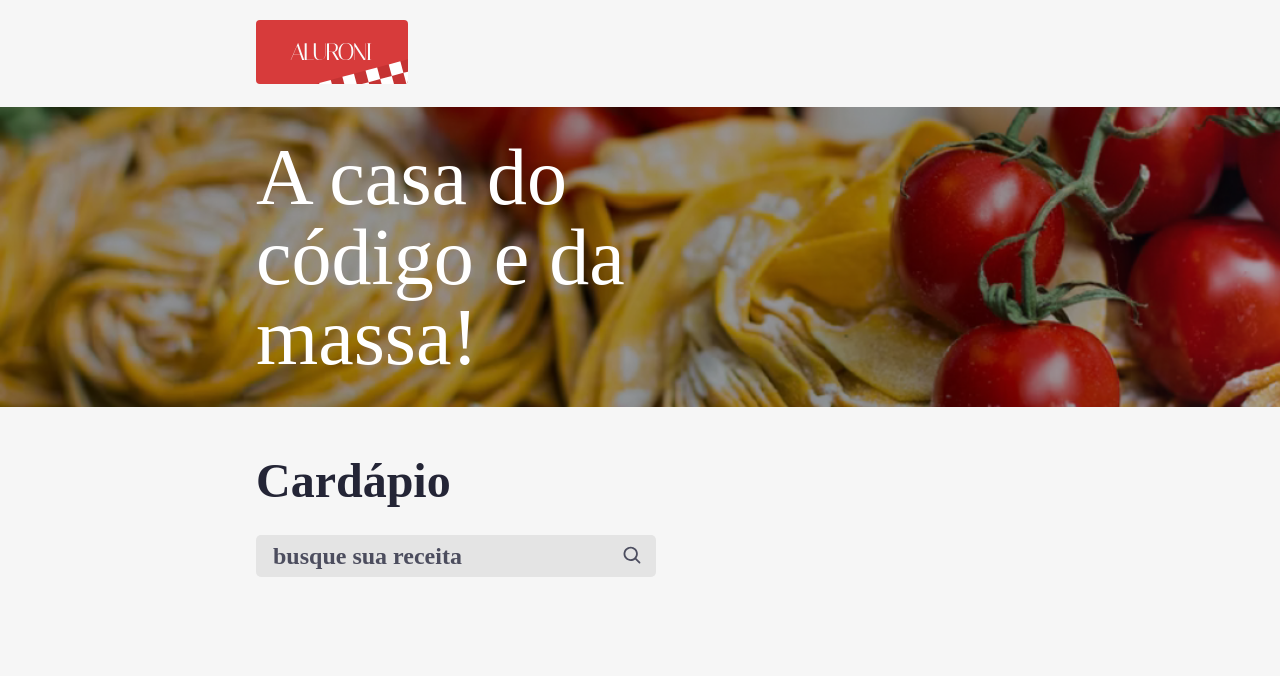
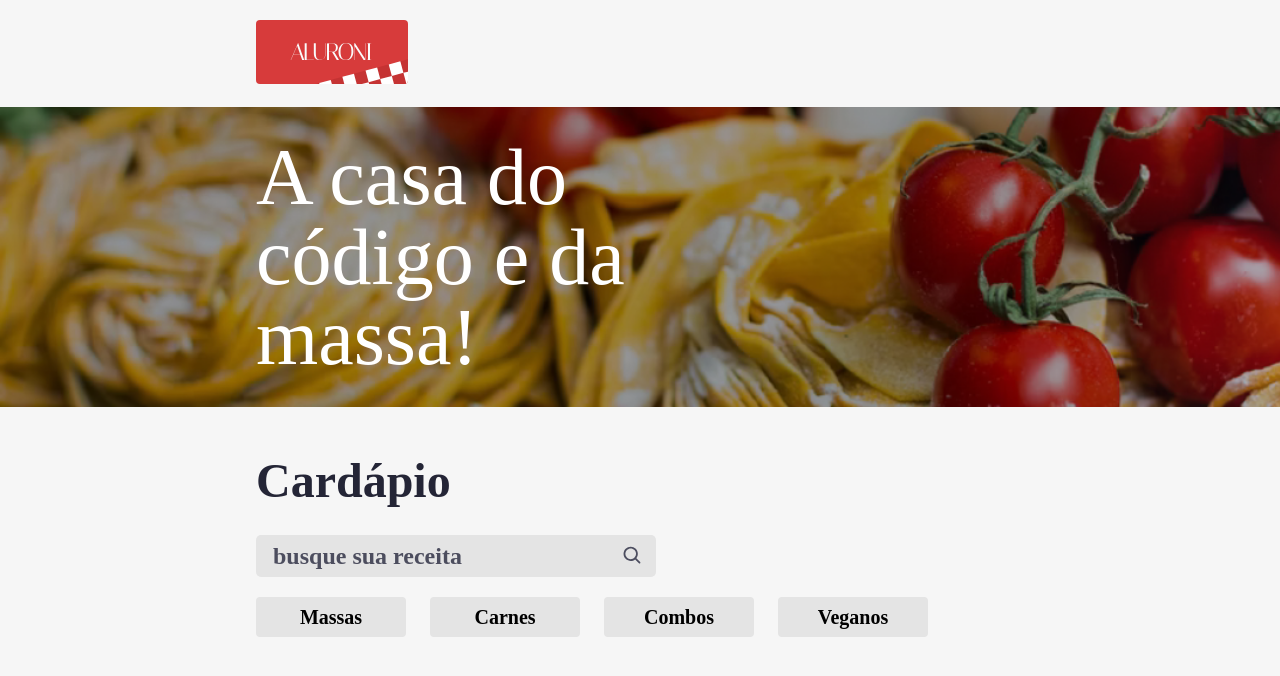
Before and after one commit to jotape-SL/aluroni, a React (Create React App) app: page / in a window 1280 px wide. Shown: the top 676 px of the page. Built offline with nearby package versions, Linux system fonts and the light colour scheme; the HTML template or start-up script is replaced by a standard one.

Commit message:
buttons for the types of pasta

```diff
--- a/src/components/Cardapio/index.tsx
+++ b/src/components/Cardapio/index.tsx
@@ -2,6 +2,7 @@
 import { ReactComponent as Logo } from 'assets/logo.svg';
 import Buscador from 'components/Buscador';
 import { useState } from 'react';
+import Filtros from 'components/Filtros';
 
 function Cardapio() {
   const [busca, setBusca] = useState('');
@@ -18,6 +19,9 @@
       <section className={styles.cardapio}>
         <h3 className={styles.cardapio__titulo}>Cardápio</h3>
         <Buscador busca={busca} setBusca={setBusca} />
+        <div className={styles.cardapio__filtros}>
+          <Filtros />
+        </div>
       </section>
     </main>
   );
--- /dev/null
+++ b/src/components/Filtros/Filtros.module.scss
@@ -0,0 +1,27 @@
+@import "styles/variaveis";
+
+.filtros {
+  display: flex;
+  gap: 24px;
+  flex-wrap: wrap;
+  margin: 20px 0;
+  &__filtro {
+    align-items: center;
+    background-color: $grey;
+    border: none;
+    border-radius: 4px;
+    display: flex;
+    font-size: 1.25rem;
+    font-weight: bold;
+    height: 40px;
+    justify-content: center;
+    width: 150px;
+    &--ativo {
+      background-color: $blue;
+      color: white;
+    }
+    &:hover {
+      cursor: pointer;
+    }
+  }
+}
--- /dev/null
+++ b/src/components/Filtros/filtros.json
@@ -0,0 +1,18 @@
+[
+  {
+    "label": "Massas",
+    "id": 1
+  },
+  {
+    "label": "Carnes",
+    "id": 2
+  },
+  {
+    "label": "Combos",
+    "id": 3
+  },
+  {
+    "label": "Veganos",
+    "id": 4
+  }
+]
--- /dev/null
+++ b/src/components/Filtros/index.tsx
@@ -0,0 +1,26 @@
+import React from 'react';
+import filtros from './filtros.json';
+import styles from './Filtros.module.scss';
+
+type IOpcao = typeof filtros[0];
+
+function Filtros() {
+  function selecionarFiltro(opcao: IOpcao) {}
+  return (
+    <div className={styles.filtros}>
+      {filtros.map((opcao) => {
+        return (
+          <button
+            className={styles.filtros__filtro}
+            key={opcao.id}
+            onClick={() => selecionarFiltro(opcao)}
+          >
+            {opcao.label}
+          </button>
+        );
+      })}
+    </div>
+  );
+}
+
+export default Filtros;
```
